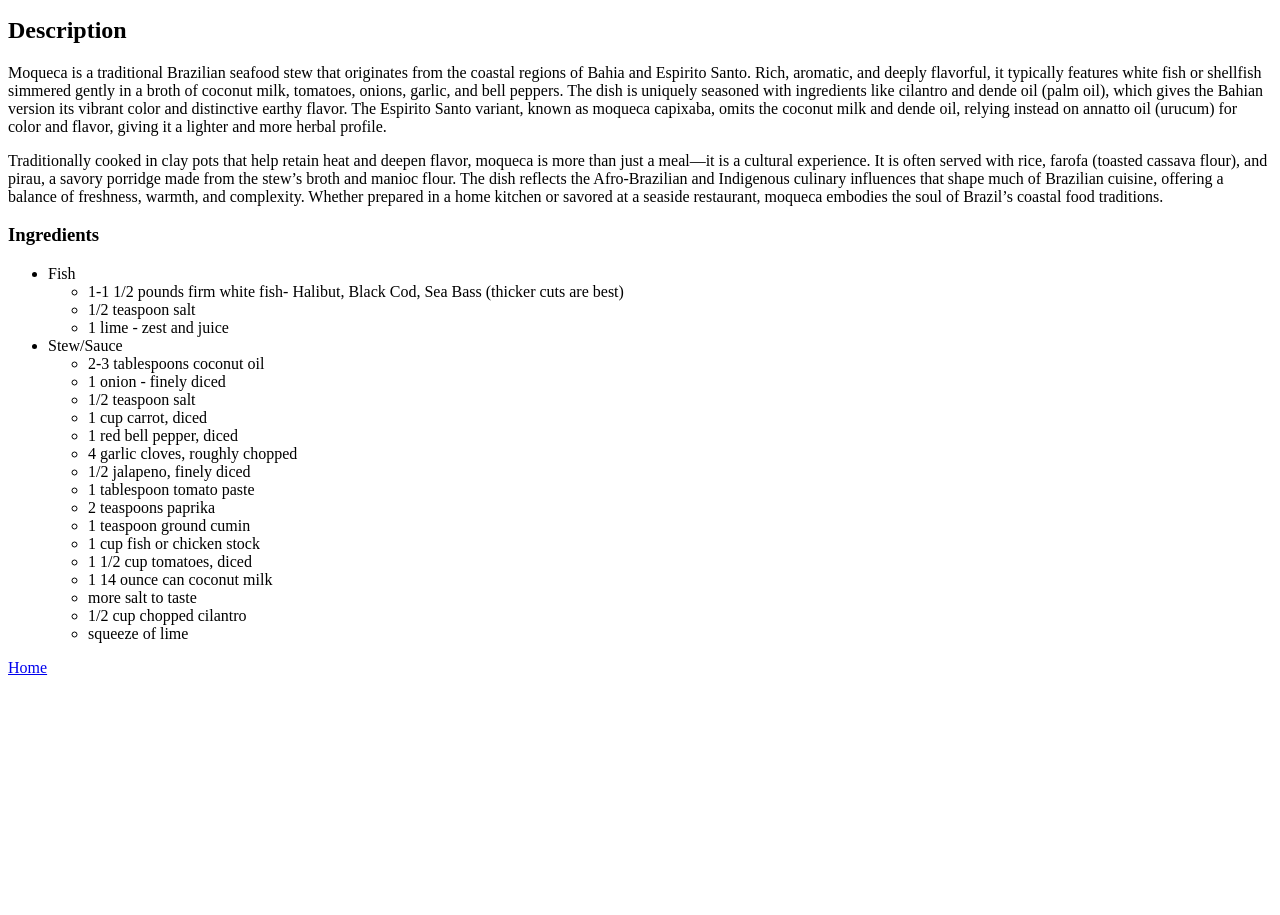
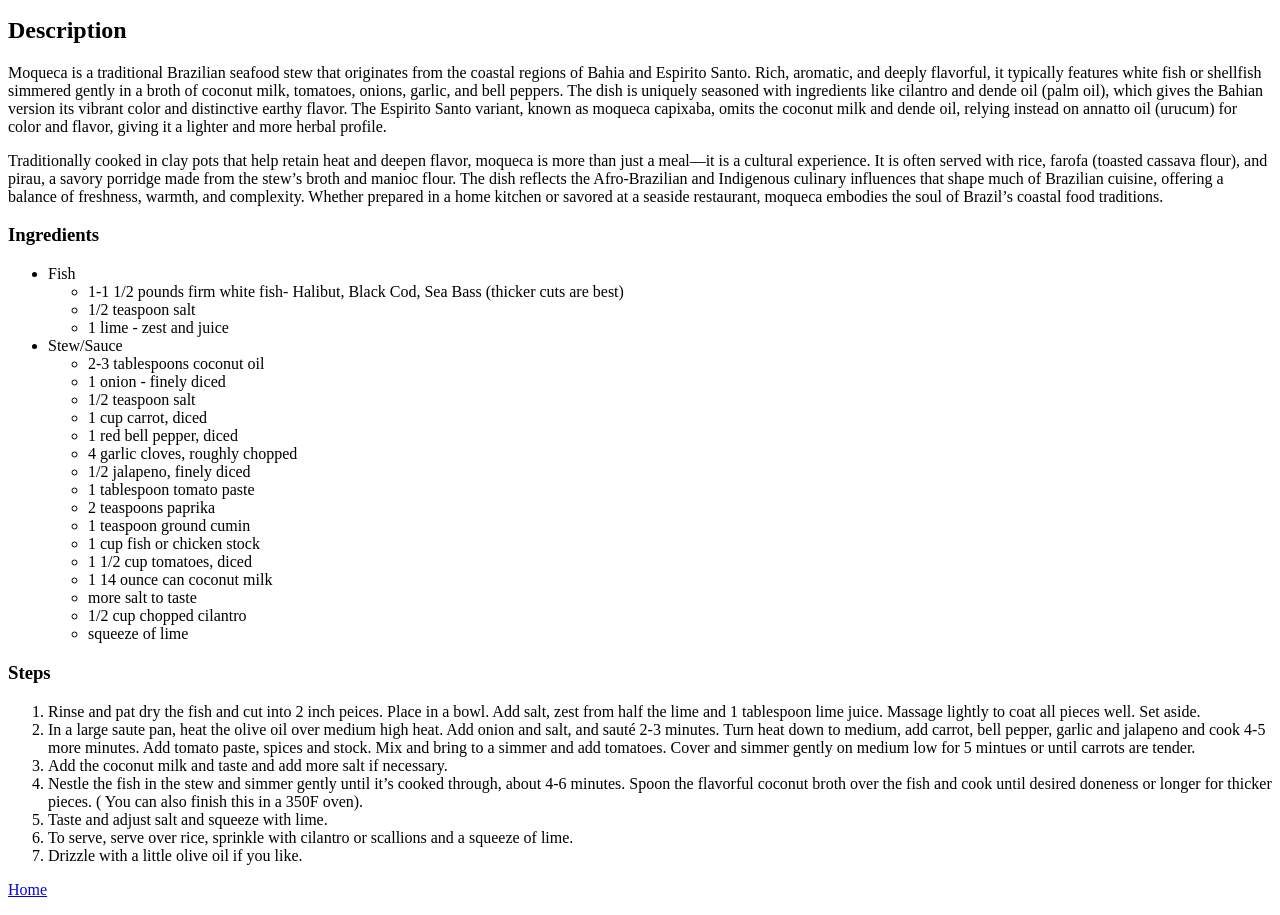
Before and after one commit to raheeeeel/odin-recipes, a plain HTML site: page recipes/moqueca.html in a window 1280 px wide. Shown: the part 101-1016 px from the top of the page. Before the commit the page ends 800 px from the top, so only its background shows below. Drawn offline with Linux system fonts and the light colour scheme.

Commit message:
Complete moqueca cooking steps

```diff
--- a/recipes/moqueca.html
+++ b/recipes/moqueca.html
@@ -45,6 +45,19 @@
                 </ul>
         </li>
     </ul>
+
+    <h3>Steps</h3>
+    <ol>
+        <li>Rinse and pat dry the fish and cut into 2 inch peices. Place in a bowl. Add salt, zest from half the lime and 1 tablespoon lime juice. Massage lightly to coat all pieces well. Set aside.</li>
+        <li>In a large saute pan, heat the olive oil over medium high heat. Add onion and salt, and sauté 2-3 minutes. Turn heat down to medium, add carrot, bell pepper, garlic and jalapeno and cook 4-5 more minutes. Add tomato paste, spices and stock. Mix and bring to a simmer and add tomatoes. Cover and simmer gently on medium low for 5 mintues or until carrots are tender.</li>
+        <li>Add the coconut milk and taste and add more salt if necessary.</li>
+        <li>Nestle the fish in the stew and simmer gently until it’s cooked through, about 4-6 minutes.  Spoon the flavorful coconut broth over the fish and cook until desired doneness or longer for thicker pieces. ( You can also finish this in a 350F oven).</li>
+        <li>Taste and adjust salt and squeeze with lime.</li>
+        <li>To serve, serve over rice, sprinkle with cilantro or scallions and a squeeze of lime.</li>
+        <li>Drizzle with a little olive oil if you like.</li>
+
+        </ol>
+
     <p><a href="../index.html" rel="noopener noreferrer" >Home</a></p>
 
 </body>
```
